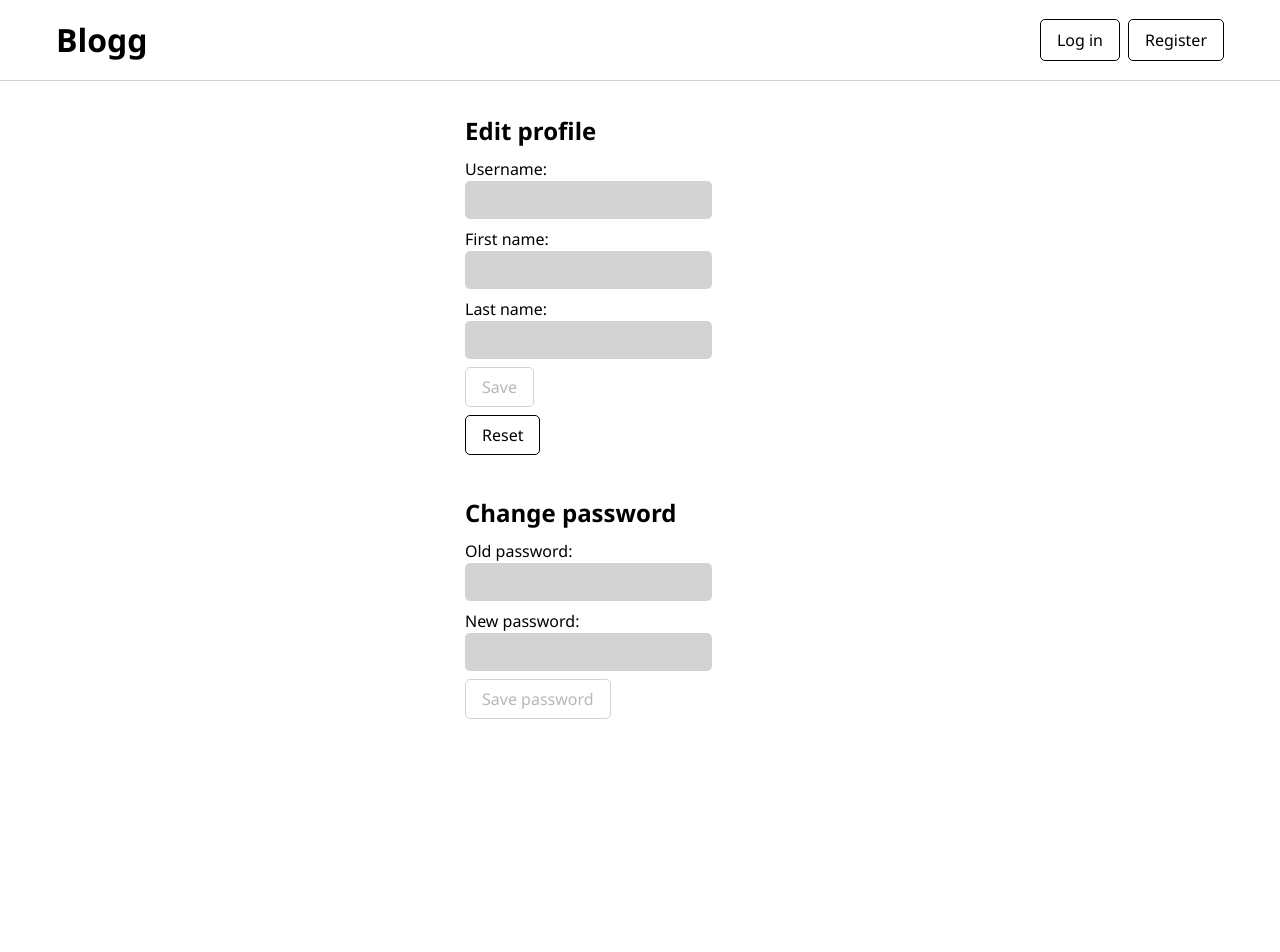
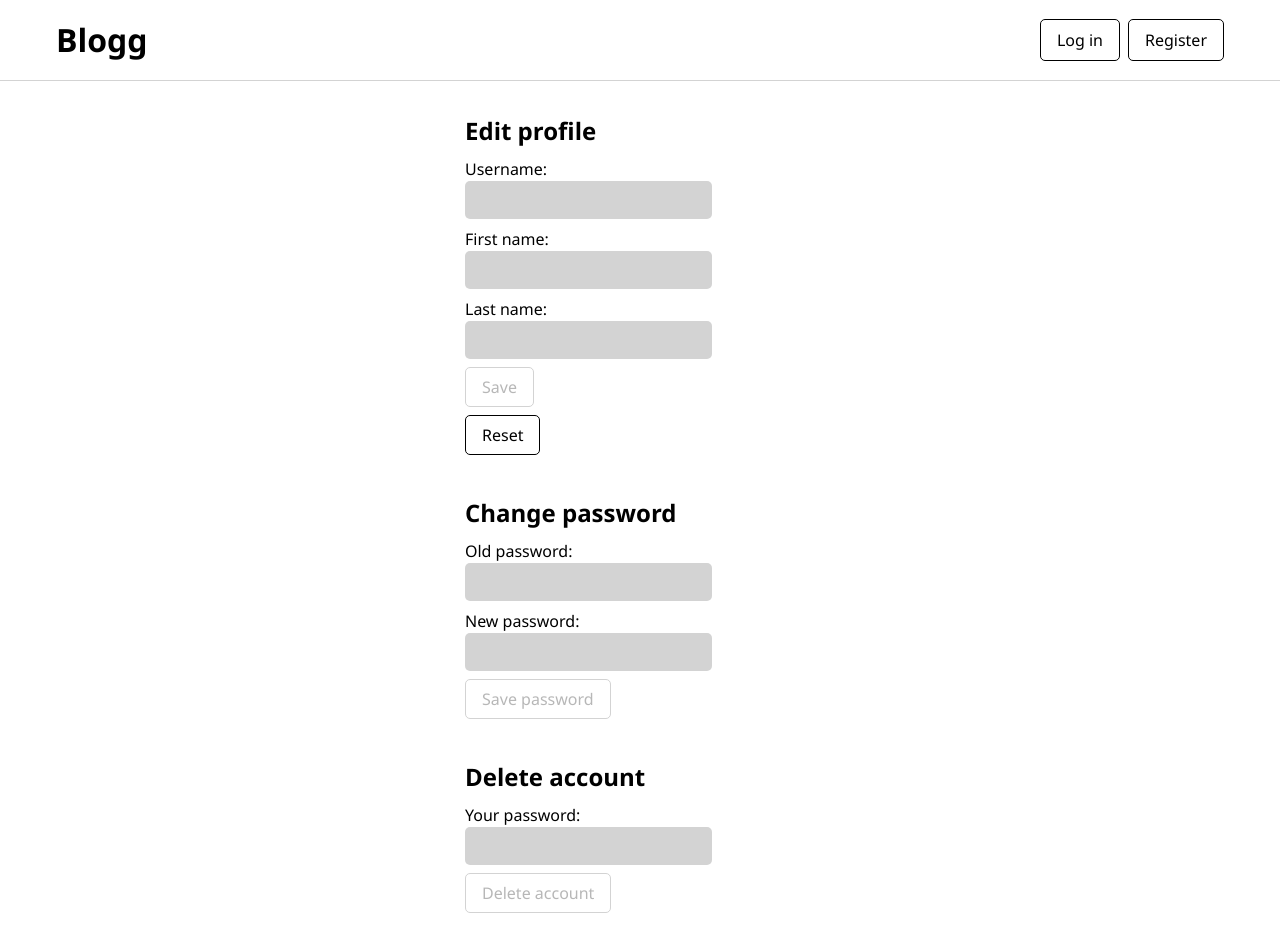
Before and after one commit to tomek-ch/blog-client, a Next.js app: page /settings in a window 1280 px wide. Before the commit the page ends 800 px from the top, so only its background shows below. Built offline with nearby package versions, Linux system fonts and the light colour scheme.

Commit message:
Add form for deleting account

```diff
--- a/pages/settings.js
+++ b/pages/settings.js
@@ -3,6 +3,7 @@ import { useAppContext } from '../components/Context';
 import { btn } from '../styles/Btn.module.css';
 import { form, input } from '../styles/Form.module.css';
 import Meta from '../components/Meta';
+import { useRouter } from 'next/router';
 
 function Settings() {
 
@@ -17,6 +18,9 @@ function Settings() {
     const [oldPassword, setOldPassword] = useState('');
     const [passMsgs, setPassMsgs] = useState([]);
     const [newPassword, setNewPassword] = useState('');
+
+    const [deletePassword, setDeletePassword] = useState('');
+    const [delMsgs, setDelMsgs] = useState([]);
 
     useEffect(() => {
         if (currentUser) {
@@ -80,6 +84,29 @@ function Settings() {
 
             if (response.status === 200)
                 setPassMsgs(['Password updated successfully']);
+            else if (response.status === 400)
+                setPassMsgs((await response.json()));
+            else
+                setPassMsgs(['There was a network error']);
+
+        } catch {
+            setPassMsgs(['There was a network error']);
+        }
+    };
+
+    const router = useRouter();
+    const deleteAccount = async e => {
+        e.preventDefault();
+        try {
+            const response = await fetch(`http://localhost:5000/users/${currentUser._id}`, {
+                method: 'delete',
+                headers: {
+                    Authorization: `Bearer ${token}`,
+                },
+            });
+
+            if (response.status === 200)
+                router.replace('/');
             else if (response.status === 400)
                 setPassMsgs((await response.json()));
             else
@@ -165,6 +192,25 @@ function Settings() {
                     {passMsgs.map(msg => <li key={msg}>{msg}</li>)}
                 </ul>
             </form>
+            <form onSubmit={deleteAccount} className={form}>
+                <h2>Delete account</h2>
+                <label>
+                    Your password:
+                    <input
+                        type="password"
+                        value={deletePassword}
+                        onChange={e => setDeletePassword(e.target.value)}
+                        className={input}
+                    />
+                </label>
+                <button
+                    className={btn}
+                    disabled={!deletePassword}
+                >Delete account</button>
+                <ul>
+                    {delMsgs.map(msg => <li key={msg}>{msg}</li>)}
+                </ul>
+            </form>
         </>
     );
 }
```
